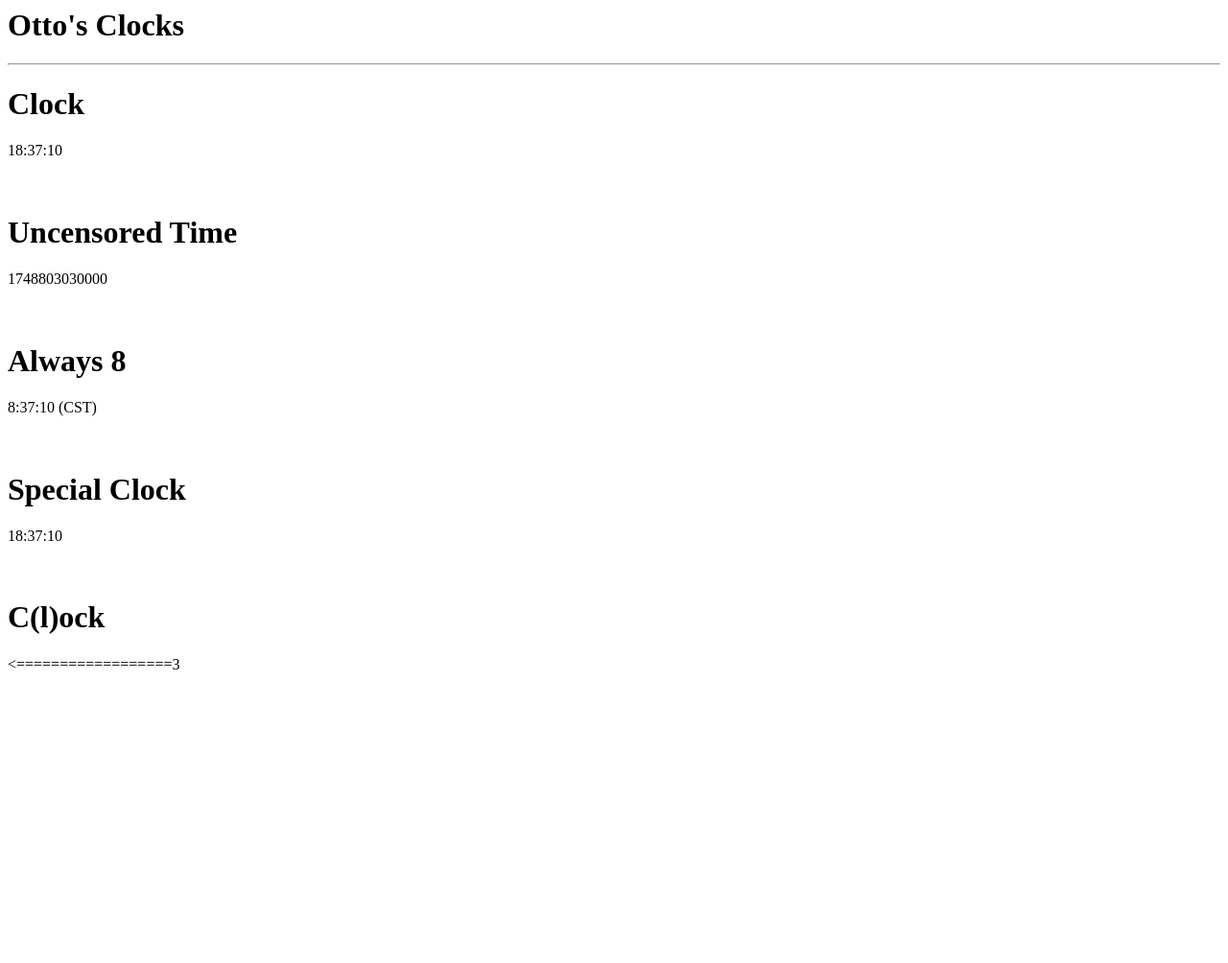
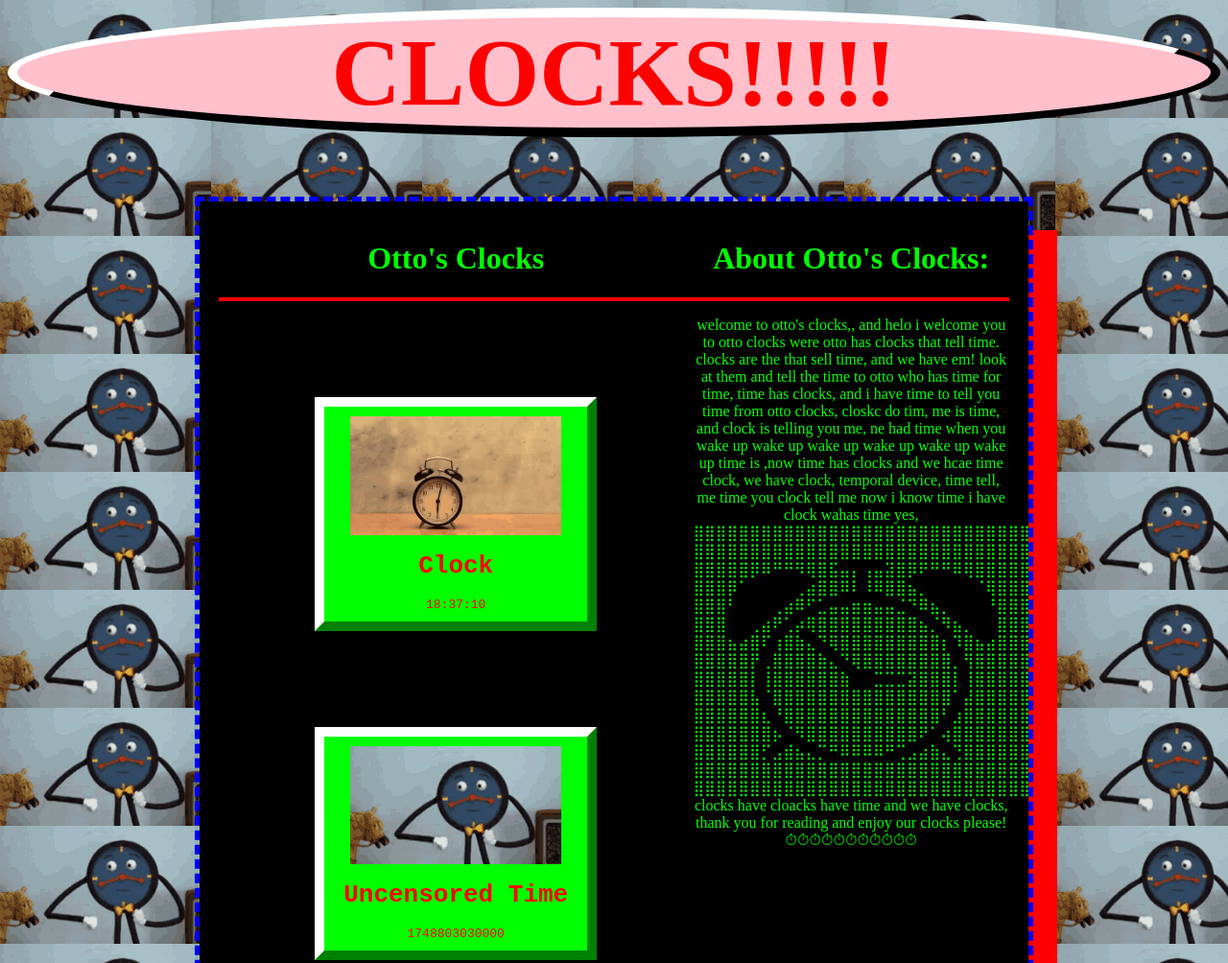
Before and after one commit to sudotto/average-sized-clocks, a plain HTML site: page index.html in a window 1280 px wide. Shown: the top 1004 px of the page at 96% size. Before the commit the page ends 800 px from the top, so only its background shows below. Drawn offline with Linux system fonts and the light colour scheme.

Commit message:
big changes, not good but big

```diff
--- a/index.html
+++ b/index.html
@@ -1,28 +1,72 @@
 <html>
 	<head>
 		<title>Average Sized Clocks</title>
-		<link rel="icon" type="image/x-icon" href="logo.png">
+		<link rel="icon" type="image/x-icon" href="img/logo.png">
 		<script src="script.js"></script>
 		<link rel="stylesheet" href="style.css">
 	</head>
 	<body>
+		<h1 class="tagline">CLOCKS!!!!!</h1>
 		<div id="main">
+			<div>
 				<h1>Otto's Clocks</h1>
 				<hr></hr>
+				<div class="clock">
+					<img class="gif" src="img/clock1.gif"></img>
 					<h1>Clock</h1>
 					<div id="normal"></div>
-			<br></br>
+				</div>
+				<div class="clock">
+					<img class="gif" src="img/clock4.gif"></img>
 					<h1>Uncensored Time</h1>
 					<div id="epoch"></div>
-			<br></br>
+				</div>
+				<div class="clock">
+					<img class="gif" src="img/clock2.gif"></img>
 					<h1>Always 8</h1>
 					<div id="timezone"></div>
-			<br></br>
+				</div>
+				<div class="clock">
+					<img class="gif" src="img/clock3.gif"></img>
 					<h1>Special Clock</h1>
 					<div id="special"></div>
-			<br></br>
+				</div>
+				<div class="clock">
+					<img class="gif" src="img/clock4.gif"></img>
 					<h1>C(l)ock</h1>
 					<div id="c(l)ock"></div>
 				</div>
+			</div>
+			<div>
+				<h1>About Otto's Clocks:</h1>
+				<hr></hr>
+				<p>welcome to otto's clocks,, and helo i welcome you to otto clocks
+				were otto has clocks that tell time. clocks are the that sell time,
+				and we have em! look at them and tell the time to otto who has time
+				for time, time has clocks, and i have time to tell you time from
+				otto clocks, closkc do tim, me is time, and clock is telling you me,
+				ne had time when you wake up wake up wake up wake up wake up wake up
+				time is ,now time has clocks and we hcae time clock, we have clock,
+				temporal device, time tell, me time you clock tell me now i know
+				time i have clock wahas time yes,
+				⣿⣿⣿⣿⣿⣿⣿⣿⣿⣿⣿⣿⣿⣿⣿⣿⣿⣿⣿⣿⣿⣿⣿⣿⣿⣿⣿⣿⣿⣿
+				⣿⣿⣿⣿⣿⣿⣿⣿⣿⣿⣿⣿⣿⣿⣿⣿⣿⣿⣿⣿⣿⣿⣿⣿⣿⣿⣿⣿⣿⣿
+				⣿⣿⣿⣿⣿⡿⠿⠛⠛⠻⢿⣿⣯⣤⡄⢠⣤⣽⣿⡿⠟⠛⠛⠿⢿⣿⣿⣿⣿⣿
+				⣿⣿⣿⡿⠁⠀⠀⠀⠀⢀⣴⣿⣿⠿⠇⠸⠿⣿⣿⣦⡀⠀⠀⠀⠀⠈⢿⣿⣿⣿
+				⣿⣿⣿⠃⠀⠀⠀⢀⣴⠿⠋⣁⣤⣤⣶⣶⣤⣤⣈⠙⠿⣦⡀⠀⠀⠀⠘⣿⣿⣿
+				⣿⣿⣿⠀⠀⢀⣴⠟⢁⡴⢿⣿⣿⣿⣿⣿⣿⣿⣿⣿⣦⡈⠻⣦⡀⠀⠀⣿⣿⣿
+				⣿⣿⣿⣦⣴⣿⠏⢰⣿⣷⣄⠙⢿⣿⣿⣿⣿⣿⣿⣿⣿⣿⡆⠹⣿⣦⣴⣿⣿⣿
+				⣿⣿⣿⣿⣿⡟⢀⣿⣿⣿⣿⣷⣄⠙⢿⣿⣿⣿⣿⣿⣿⣿⣿⡀⢻⣿⣿⣿⣿⣿
+				⣿⣿⣿⣿⣿⡇⢸⣿⣿⣿⣿⣿⣿⣷⠀⠀⣉⣉⣉⣽⣿⣿⣿⡇⢸⣿⣿⣿⣿⣿
+				⣿⣿⣿⣿⣿⣧⠈⣿⣿⣿⣿⣿⣿⣿⣿⣿⣿⣿⣿⣿⣿⣿⣿⠁⣼⣿⣿⣿⣿⣿
+				⣿⣿⣿⣿⣿⣿⣆⠘⣿⣿⣿⣿⣿⣿⣿⣿⣿⣿⣿⣿⣿⣿⠃⣰⣿⣿⣿⣿⣿⣿
+				⣿⣿⣿⣿⣿⣿⣿⡦⠈⠻⣿⣿⣿⣿⣿⣿⣿⣿⣿⣿⠟⠁⢴⣿⣿⣿⣿⣿⣿⣿
+				⣿⣿⣿⣿⣿⣿⡋⣠⣾⣦⣄⡉⠛⠿⠿⠿⠿⠛⢉⣠⣴⣷⣄⢙⣿⣿⣿⣿⣿⣿
+				⣿⣿⣿⣿⣿⣿⣿⣿⣿⣿⣿⣿⣿⣿⣿⣿⣿⣿⣿⣿⣿⣿⣿⣿⣿⣿⣿⣿⣿⣿
+				⣿⣿⣿⣿⣿⣿⣿⣿⣿⣿⣿⣿⣿⣿⣿⣿⣿⣿⣿⣿⣿⣿⣿⣿⣿⣿⣿⣿⣿⣿
+				clocks have cloacks have time and we have clocks, thank you for
+				reading and enjoy our clocks please! ⏱⏱⏱⏱⏱⏱⏱⏱⏱⏱⏱</p>
+			</div>
+		</div>
 	</body>
 </html>
--- a/style.css
+++ b/style.css
@@ -0,0 +1,43 @@
+html {
+	text-align: center;
+	background-image: url("img/clock4.gif");
+	color: #00ff00;
+}
+
+hr {
+	border: 2px solid red;
+}
+
+#main {
+	display: grid;
+	grid-template-columns: 60% 40%;
+	background-color: black;
+	padding: 20px;
+	margin: 200px;
+	margin-top: 0px;
+	outline: 5px dashed blue;
+	box-shadow: 30px 30px red;
+}
+
+.clock {
+	font-family: monospace;
+	background-color: lime;
+	color: red;
+	padding: 10px;
+	margin: 100px;
+	border-top: 10px solid white;
+	border-left: 10px solid white;
+	border-bottom: 10px solid green;
+	border-right: 10px solid green;
+}
+
+.tagline {
+	font-size: 100px;
+	color: red;
+	background-color: pink;
+	border-radius: 100%;
+	border-top: 10px solid white;
+	border-left: 10px solid white;
+	border-bottom: 10px solid black;
+	border-right: 10px solid black;
+}
```
Also changed, not shown: img/clock1.gif (added), img/clock2.gif (added), img/clock3.gif (added), img/clock4.gif (added), img/logo.png (renamed from logo.png). Lines whose indentation alone changed are shown as unchanged.
